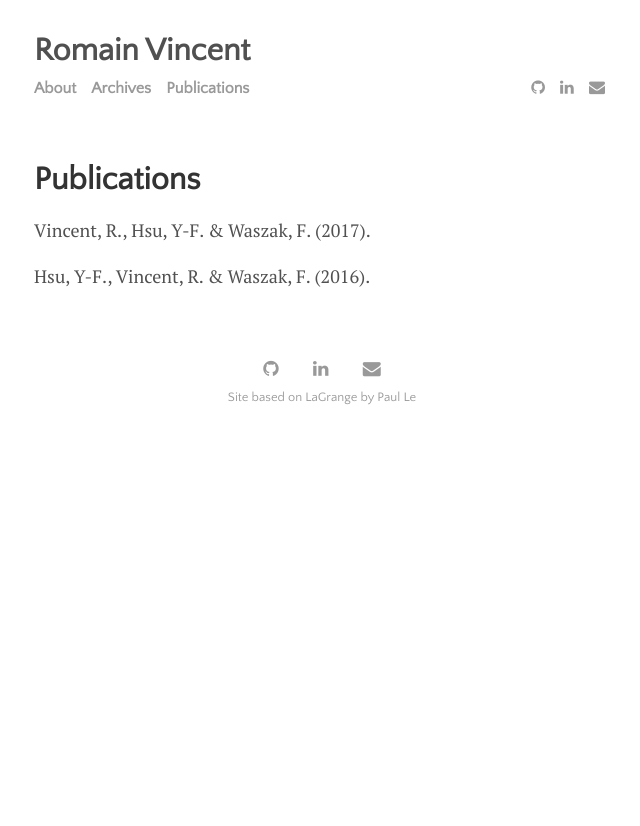
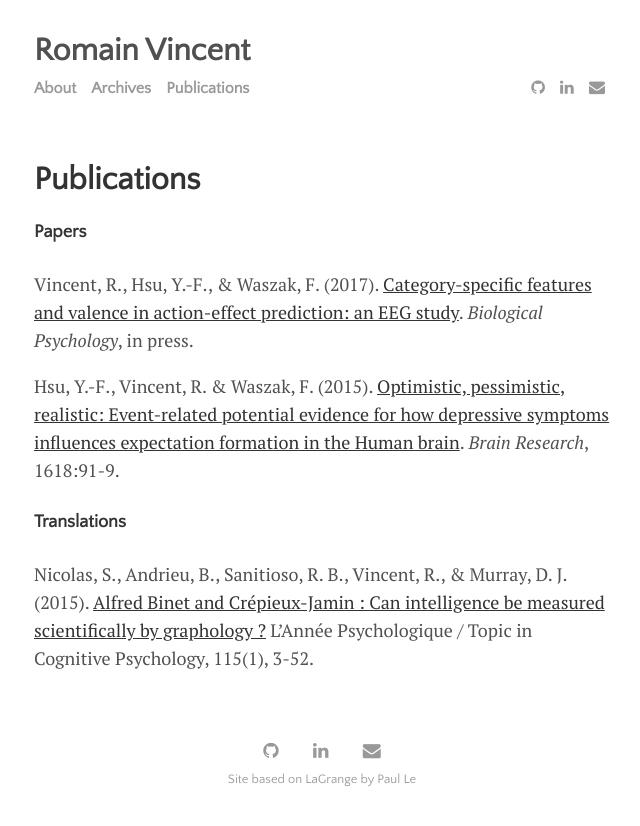
Before and after one commit to rmnvncnt/rmnvncnt.github.io, a Jekyll site: the page built from publications.md, in a window 1280 px wide. Shown: the top 826 px of the page, without its empty margins (318-958 px from the left). Built offline with Jekyll 4.4.1, drawn with Linux system fonts in a browser that asks for light colours; nearby versions of some CDN libraries.

Commit message:
updated publications

```diff
--- a/publications.md
+++ b/publications.md
@@ -3,6 +3,12 @@ layout: page
 title: Publications
 ---
 
-Vincent, R., Hsu, Y-F. & Waszak, F. (2017).
+#### Papers
 
-Hsu, Y-F., Vincent, R. & Waszak, F. (2016).
+Vincent, R., Hsu, Y.-F., & Waszak, F. (2017). [Category-specific features and valence in action-effect prediction: an EEG study](http://www.sciencedirect.com/science/article/pii/S0301051116303684). *Biological Psychology*, in press.
+
+Hsu, Y.-F., Vincent, R. & Waszak, F. (2015). [Optimistic, pessimistic, realistic: Event-related potential evidence for how depressive symptoms influences expectation formation in the Human brain](http://www.sciencedirect.com/science/article/pii/S000689931500431X). *Brain Research*, 1618:91-9.
+
+#### Translations
+
+Nicolas, S., Andrieu, B., Sanitioso, R. B., Vincent, R., & Murray, D. J. (2015). [Alfred Binet and Crépieux-Jamin : Can intelligence be measured scientifically by graphology ?](http://www.necplus.eu/action/displayAbstract?fromPage=online&aid=2462900&fulltextType=RA&fileId=S0003503315001013) L'Année Psychologique / Topic in Cognitive Psychology, 115(1), 3-52.
```
